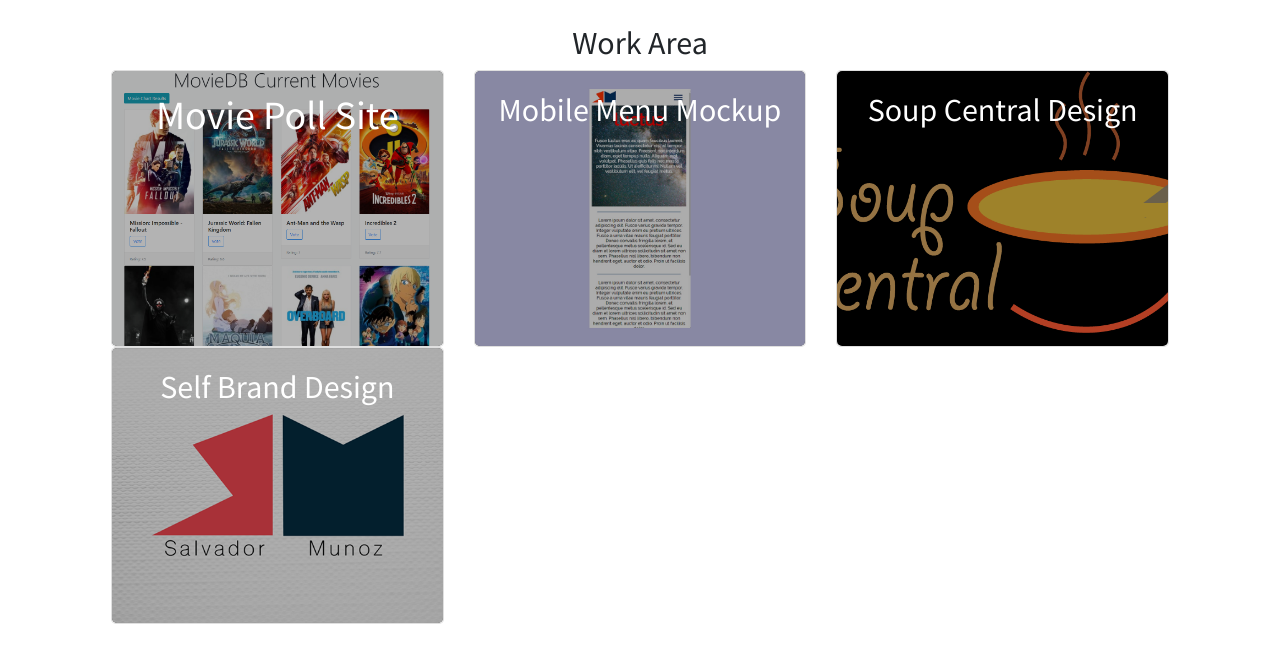
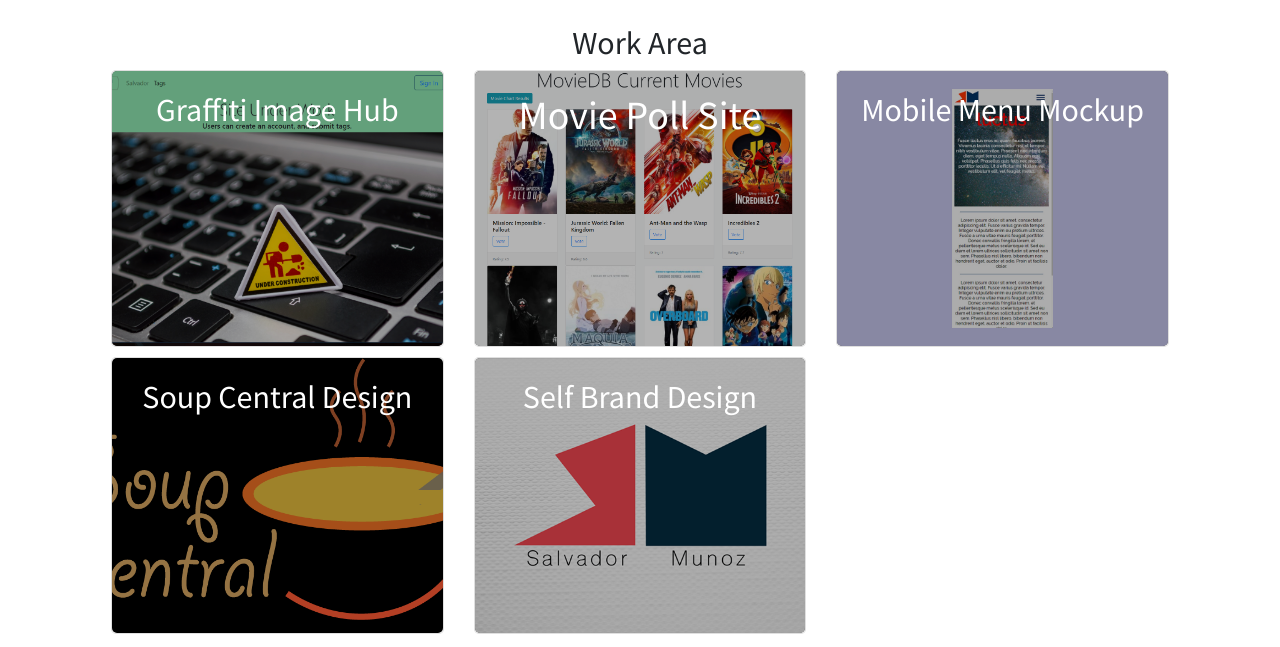
Before and after one commit to SalvadorM/personal_site, a website: page public/index.html in a window 1280 px wide. Shown: the part 420-1067 px from the top of the page. Drawn offline with nearby package versions, Linux system fonts and the light colour scheme.

Commit message:
new project added

```diff
--- a/public/css/styles_index.css
+++ b/public/css/styles_index.css
@@ -90,6 +90,7 @@
 	.card {
 		border-radius: 5px;
 		cursor: pointer;
+		margin-bottom: 10px;
 	}
 	.img-container {
 		overflow: hidden;
--- a/public/index.html
+++ b/public/index.html
@@ -61,6 +61,19 @@
 				<div class="row">
 					<div class="col-12 col-md-4">
 						<div class="card">
+							<a href="/brand_design">
+							<div class="img-container">
+								<img alt="MoviePassPoll" class="card-img" src="./images/graff_tag.png">
+							</div>
+							<div class="card-img-overlay">
+								<h2 class="card-title text-center">
+									Graffiti Image Hub
+								</h2>
+							</div></a>
+						</div>
+					</div>
+					<div class="col-12 col-md-4">
+						<div class="card">
 							<a href="https://moviepasspoll.herokuapp.com">
 							<div class="img-container">
 								<img alt="MoviePassPoll" class="card-img" src="./images/moviePic.png">
```
Also changed, not shown: public/images/graff_tag.png (added).
